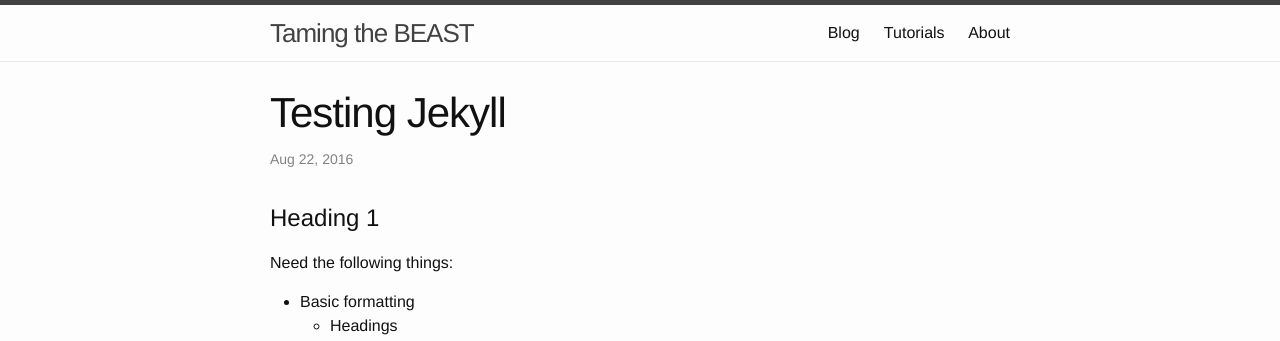
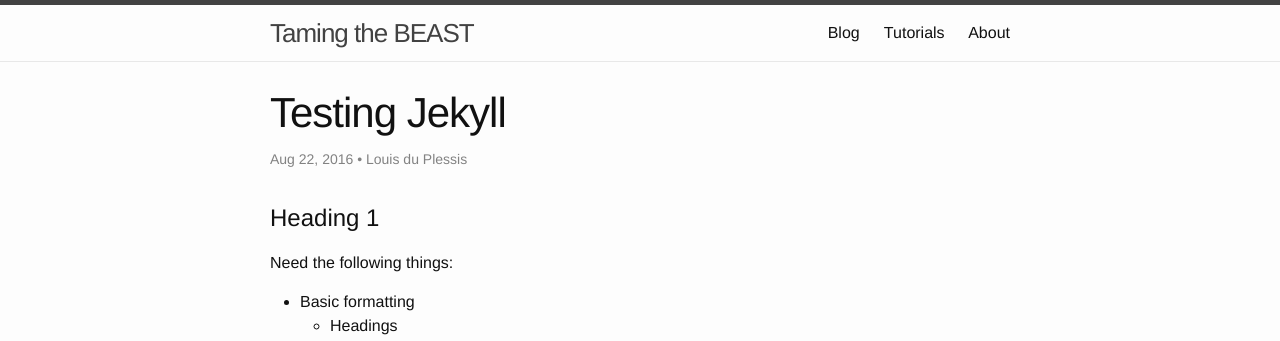
Before and after one commit to laduplessis/JekyllTest, a Jekyll site: the page built from _posts/2016-08-22-playing-with-Jekyll.md, in a window 1280 px wide and 900 px high. Shown: the top 341 px of the window. Built offline with Jekyll 4.4.1, drawn with Linux system fonts in a browser that asks for light colours; formulas are drawn with MathJax 3.

Commit message:
markdown

```diff
--- a/_posts/2016-08-22-playing-with-Jekyll.md
+++ b/_posts/2016-08-22-playing-with-Jekyll.md
@@ -1,6 +1,7 @@
 ---
 layout: post
 title: "Testing Jekyll"
+author: "Louis du Plessis"
 date: 2016-08-22
 ---
 
```
